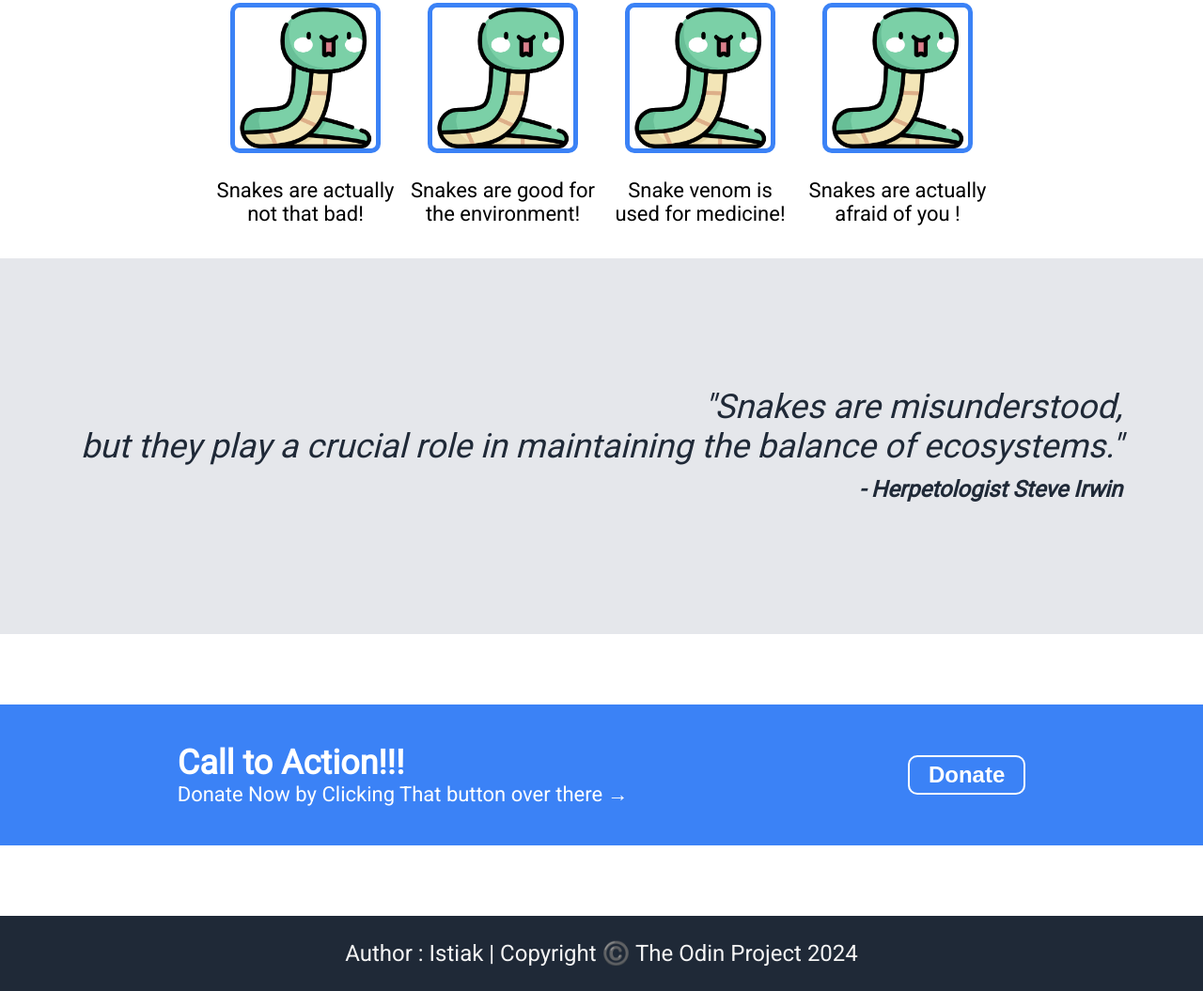
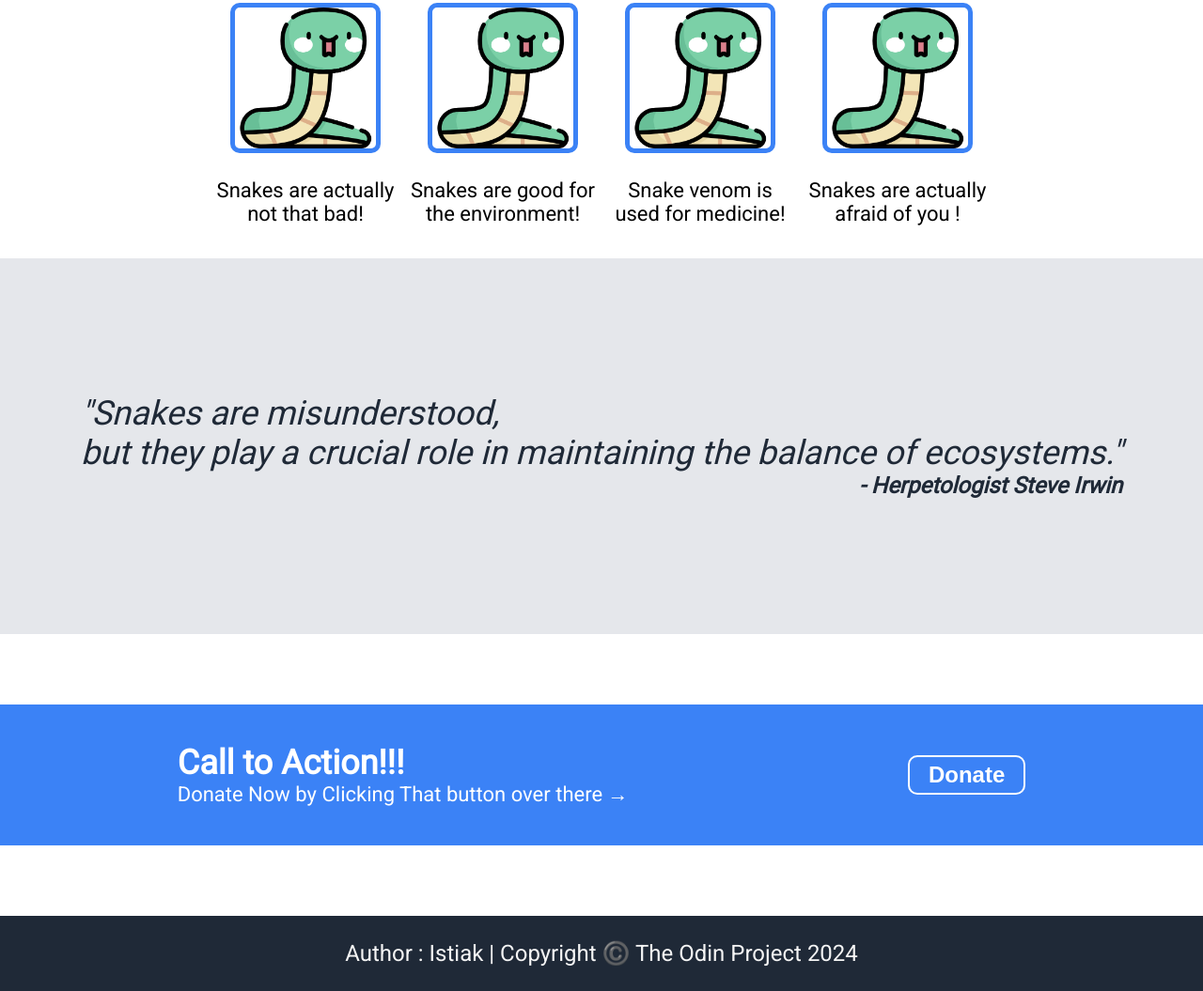
Before and after one commit to D1p20/odin-landing-page, a plain HTML site: page index.html in a window 1280 px wide. Shown: the part 735-1790 px from the top of the page at 94% size. Drawn offline with Linux system fonts and the light colour scheme.

Commit message:
Add flex element to writer-name class
Fixes writer name class position and quote position

```diff
--- a/main.css
+++ b/main.css
@@ -44,6 +44,9 @@ body, html {
   }
 
   .writer-name {
+    display: flex;
+    justify-content: flex-end;
+    align-items: flex-end;
     font-weight: bold;
     font-size: 24px;
     text-align: right;
@@ -129,7 +132,7 @@ body, html {
     align-items: center;
     font-size: 36px;
     font-style: italic;
-    text-align: right;
+    /* text-align: right; */
   }
 
   .donate {
```
